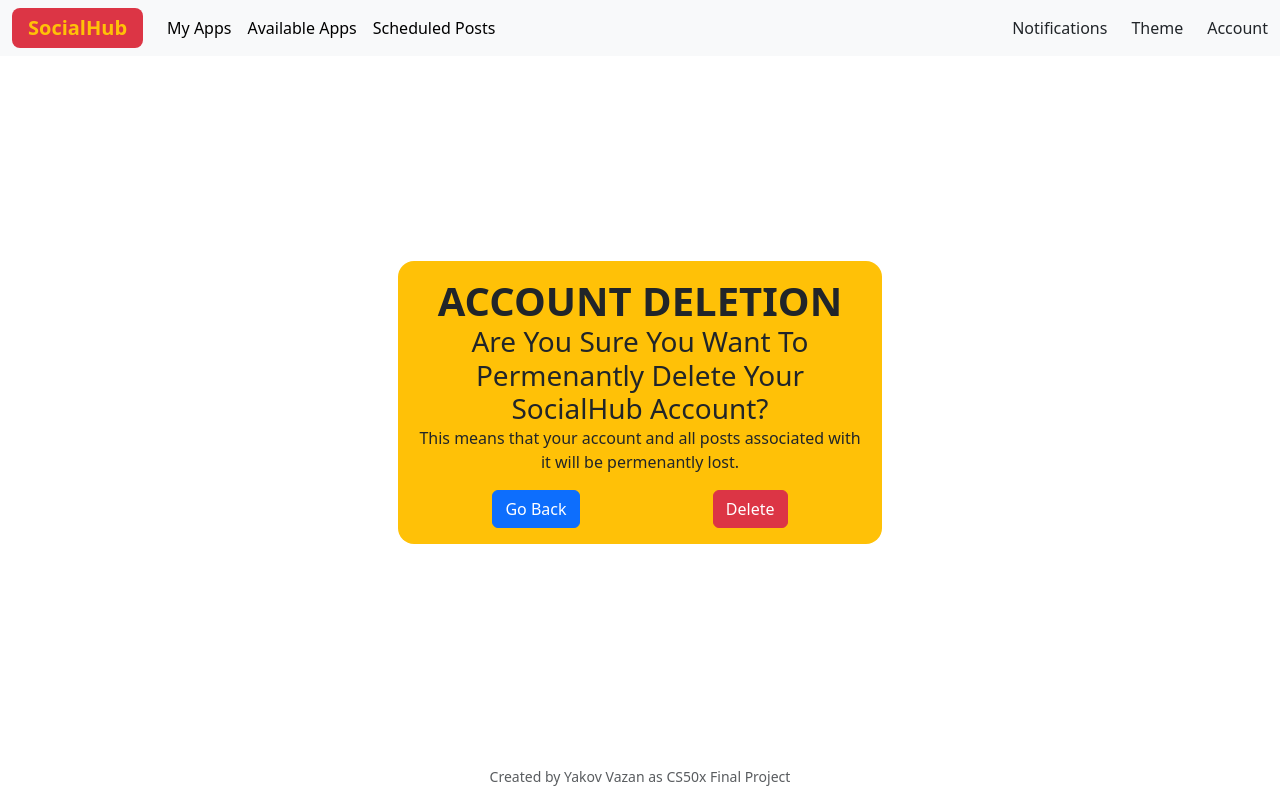
After one commit to YakovVazan/CS50-Final-Project, a Flask app: page /delete_account in a window 1280 px wide. The commit adds this page. Run offline with Flask 3, Linux system fonts and the light colour scheme; a user stored in the database is signed in; data that the repository does not hold is empty.

Commit message:
Enable deleting account

```diff
--- a/app.py
+++ b/app.py
@@ -332,5 +332,32 @@ def available_apps():
         return redirect("/")
 
 
+@app.route("/delete_account", methods=["GET", "POST"])
+def delete_account():
+    if session:
+        if request.method == "GET":
+            return render_template("delete_account.html")
+        else:
+            # Get database
+            conn = get_db_connection()
+            conn.row_factory = sqlite3.Row
+            cursor = conn.cursor()
+
+            # Delete every trace
+            cursor.execute(
+                "DELETE FROM scheduled_posts WHERE user_id = ?", (session["user_id"],))
+            cursor.execute(
+                "DELETE FROM messages WHERE user_id = ?", (session["user_id"],))
+            cursor.execute(
+                "DELETE FROM users WHERE id = ?", (session["user_id"],))
+
+            conn.commit()
+            conn.close()
+
+            return render_template("register.html")
+    else:
+        return redirect("/")
+
+
 if __name__ == '__main__':
     app.run(debug=True, port=8888)
--- /dev/null
+++ b/templates/delete_account.html
@@ -0,0 +1,21 @@
+{% extends "main_layout.html" %}
+
+{% block title %}
+: ACCOUNT DELETION
+{% endblock %}
+
+{% block main %}
+<div class="row justify-content-center align-items-center" style="min-height: 60vh;">
+    <div class="col-md-6 text-center text-dark bg-warning rounded-4" id="error_rectangle">
+        <h1 class="fw-bolder">ACCOUNT DELETION</h1>
+        <h3>Are You Sure You Want To Permenantly Delete Your SocialHub Account?</h3>
+        <p>This means that your account and all posts associated with it will be permenantly lost.</p>
+        <div class="container d-flex justify-content-around pt-3">
+            <a href="/" class="btn btn-primary">Go Back</a>
+            <form action="/delete_account" method="post">
+                <button type="submit" class="btn btn-danger">Delete</button>
+            </form>
+        </div>
+    </div>
+</div>
+{% endblock %}
--- a/templates/main_layout.html
+++ b/templates/main_layout.html
@@ -136,6 +136,8 @@
             <ul class="dropdown-menu dropdown-menu-end">
               {% if session["user_id"] %}
               <li><a class="dropdown-item" href="/logout" id="logout-button">Log Out</a></li>
+              <hr class="solid">
+              <li><a class="dropdown-item text-danger" href="/delete_account" id="logout-button">Delete Account</a></li>
               {% else %}
               <li><a class="dropdown-item" href="/register">Register</a></li>
               <li><a class="dropdown-item" href="/login">Log In</a></li>
```
Also changed, not shown: social_hub.db, 2 other files.
